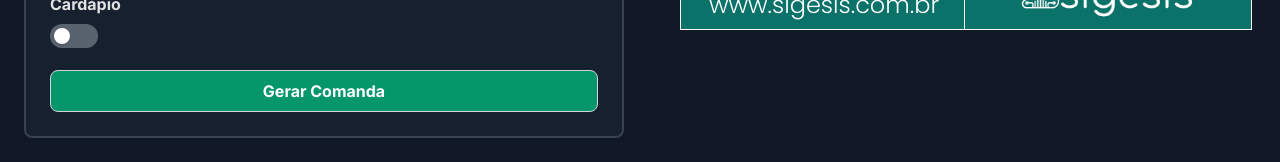
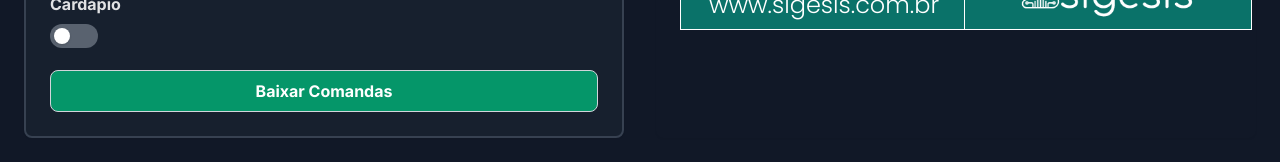
Before and after one commit to Daniel-GM/Gerador-Comanda, a React (Vite) app: page / in a window 1280 px wide. Shown: the part 542-704 px from the top of the page. Built offline with nearby package versions, Linux system fonts and the light colour scheme.

Commit message:
download das comandas

```diff
--- a/package.json
+++ b/package.json
@@ -10,6 +10,8 @@
     "preview": "vite preview"
   },
   "dependencies": {
+    "html-to-image": "^1.11.11",
+    "jszip": "^3.10.1",
     "react": "^18.3.1",
     "react-dom": "^18.3.1",
     "react-qr-code": "^2.0.15"
--- a/src/App.jsx
+++ b/src/App.jsx
@@ -1,6 +1,8 @@
 import { useState } from 'react'
+import { toPng } from 'html-to-image';
+import JSZip from 'jszip';
 
-import Generate from './components/button/Generate'
+// import Generate from './components/button/Generate'
 import ColorSeletion from './components/input/ColorSeletion'
 import CountCommand from './components/input/CountCommand'
 import Dimension from './components/input/Dimension'
@@ -25,6 +27,32 @@ function App() {
   const [colorText, setColorText] = useState('#ffffff')
 
   const [enableMenu, setEnableMenu] = useState(false)
+
+  const handleDownloadAsZip = async () => {
+    const zip = new JSZip();
+    const previews = document.querySelectorAll('[data-preview-id]');
+
+    for (const preview of previews) {
+      try {
+        const dataUrl = await toPng(preview)
+        const base64Data = dataUrl.split(',')[1]
+        const id = preview.dataset.previewId
+        const newName = id.replace('preview-', '')
+
+        let fileName = id.includes('cardapio') ? 'cardapio.png' : `comanda-${Number(newName) + Number(minNumber)}.png`
+        zip.file(fileName, base64Data, { base64: true })
+      } catch (error) {
+        console.error(`Erro ao gerar imagem para ${preview.dataset.previewId}:`, error)
+      }
+    }
+
+    zip.generateAsync({ type: 'blob' }).then((content) => {
+      const link = document.createElement('a')
+      link.href = URL.createObjectURL(content)
+      link.download = `${instanceName}-comandas.zip`
+      link.click()
+    })
+  }
 
   return (
     <div className="min-h-screen bg-gray-900">
@@ -84,7 +112,12 @@ function App() {
               init={false}
               onChange={(value) => setEnableMenu(value)}
             />
-            <Generate label="Gerar Comanda" />
+            <button
+              onClick={handleDownloadAsZip}
+              className="w-full bg-emerald-600 hover:bg-emerald-700 text-white border border-gray-300 py-2 font-bold rounded-lg"
+            >
+              Baixar Comandas
+            </button>
           </div>
 
           <div className="p-6 rounded-lg shadow-sm mx-auto grid grid-cols-1  md:grid-cols-2 gap-4">
@@ -116,6 +149,10 @@ function App() {
         <div className="grid grid-cols-1 gap-8 mt-8">
           <div className="grid lg:grid-cols-3 md:grid-cols-2 sm:grid-cols-1 xl:grid-cols-4 gap-4 p-6 bg-gray-800/50 border-gray-700 border-2 rounded-lg shadow-sm place-items-center">
             {enableMenu && (
+              <div
+                id="preview-cardapio"
+                data-preview-id="preview-cardapio"
+              >
                 <Preview
                   cardapio={true}
                   instanceName={instanceName}
@@ -127,12 +164,16 @@ function App() {
                   colorCommand={colorCommand}
                   colorText={colorText}
                 />
+              </div>
             )}
             {Array.from(
               { length: maxNumber - minNumber + 1 },
               (_, index) => (
-                console.log(index),
-                console.log(minNumber),
+                <div
+                  key={index}
+                  id={`preview-${index}`}
+                  data-preview-id={`preview-${index}`}
+                >
                   <Preview
                     key={index}
                     cardapio={false}
@@ -146,12 +187,11 @@ function App() {
                     colorCommand={colorCommand}
                     colorText={colorText}
                   />
+                </div>
               )
             )}
           </div>
         </div>
-      </div>
-      <div>
       </div>
     </div>
   )
--- a/src/preview/Preview.jsx
+++ b/src/preview/Preview.jsx
@@ -6,8 +6,6 @@ const MemoizedQRCode = memo(QRCode);
 const Preview = ({ cardapio, instanceName, logo, height, width, maxHeight, maxWidth, number = '', colorCommand, colorText }) => {
   const [qrcodeComanda, setQrcodeComanda] = useState(``);
   const [qrcodeCardapio, setQrcodeCardapio] = useState(``);
-
-  console.log(qrcodeComanda)
 
   useEffect(() => {
     setQrcodeComanda(`https://${instanceName}.sigedelivery.com.br/consulta/#/?table=${instanceName}${number}&domain=${instanceName}`);
```
Also changed, not shown: 1 other file (tests, documents, lock files or other folders). Lines whose indentation alone changed are shown as unchanged.
